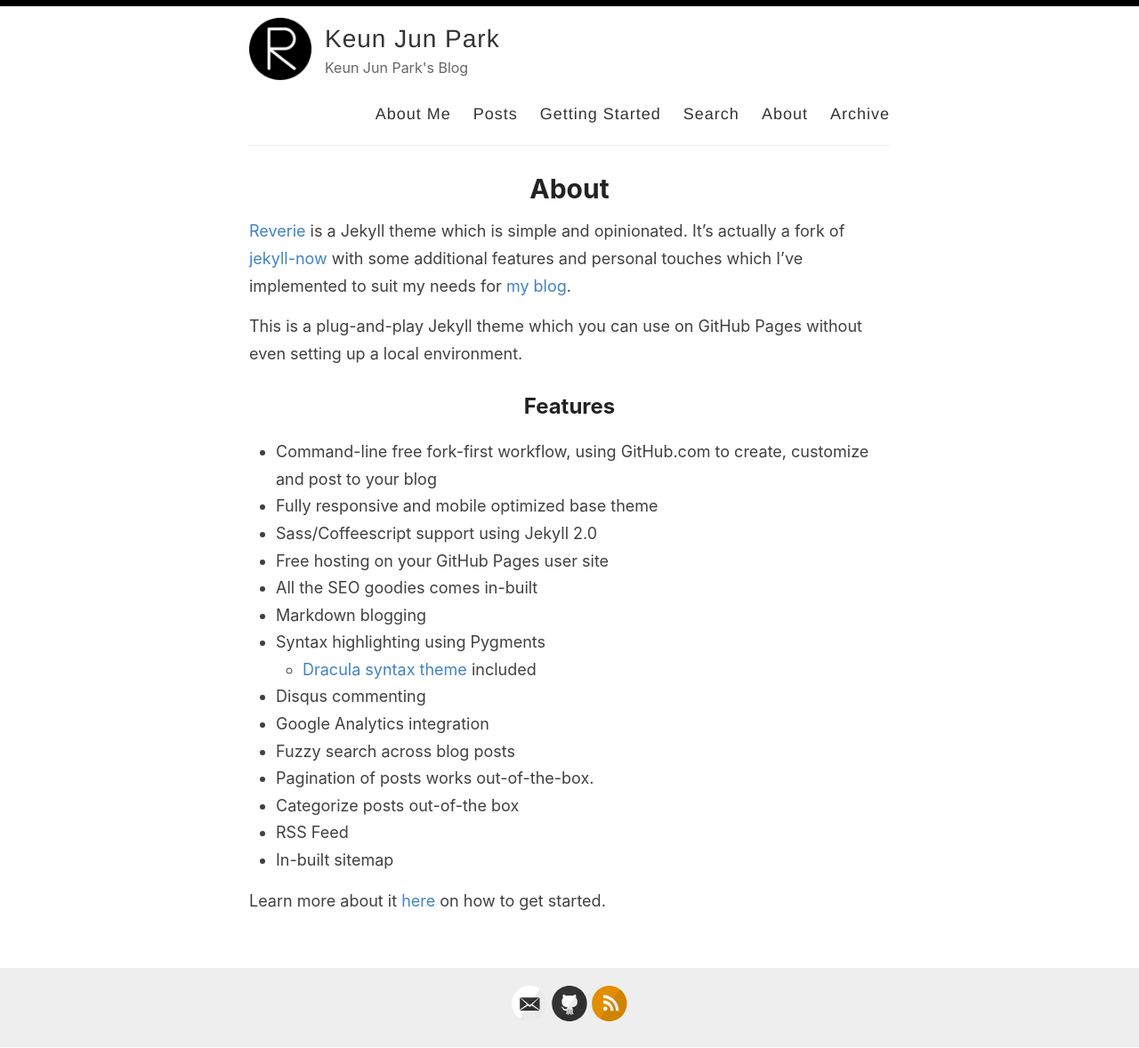
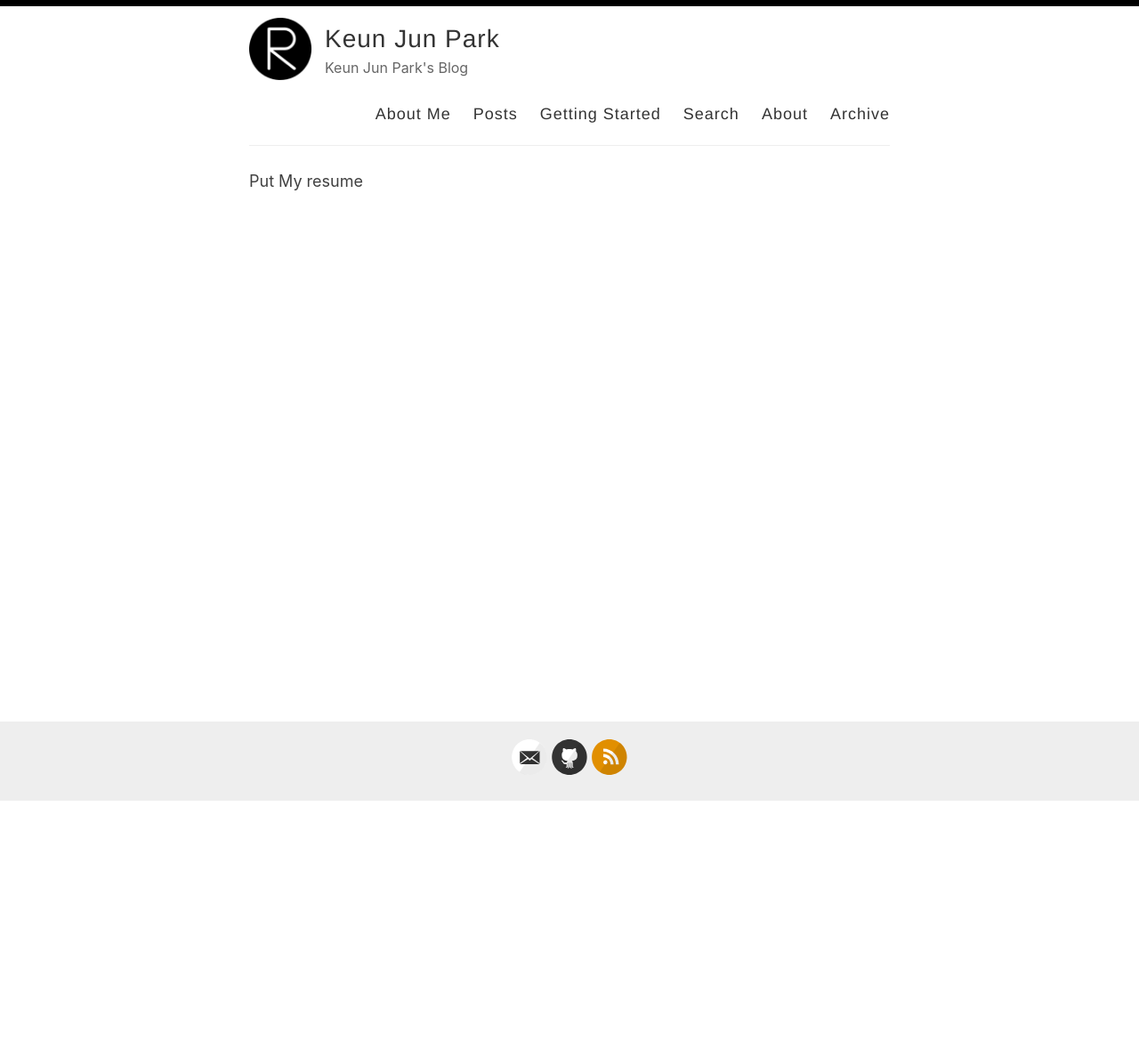
Before and after one commit to keunjunpark/keunjunpark.github.io, a Jekyll site: the page built from _pages/index.md, in a window 1280 px wide. Shown: the whole page at 89% size. Built offline with Jekyll 4.4.1, drawn with Linux system fonts in a browser that asks for light colours; after the commit the page ends 901 px from its top, so only the background shows below that.

Commit message:
make resume default page

```diff
--- a/_pages/index.md
+++ b/_pages/index.md
@@ -1,29 +1,5 @@
 ---
-layout: page
-title: About
-permalink: /about/
+layout: default
 ---
 
-[Reverie](https://github.com/amitmerchant1990/reverie) is a Jekyll theme which is simple and opinionated. It's actually a fork of [jekyll-now](https://github.com/barryclark/jekyll-now) with some additional features and personal touches which I've implemented to suit my needs for [my blog](https://www.amitmerchant.com).
-
-This is a plug-and-play Jekyll theme which you can use on GitHub Pages without even setting up a local environment.
-
-## Features
-
-- Command-line free fork-first workflow, using GitHub.com to create, customize and post to your blog
-- Fully responsive and mobile optimized base theme
-- Sass/Coffeescript support using Jekyll 2.0
-- Free hosting on your GitHub Pages user site
-- All the SEO goodies comes in-built
-- Markdown blogging
-- Syntax highlighting using Pygments
-    - [Dracula syntax theme](https://draculatheme.com/) included
-- Disqus commenting
-- Google Analytics integration
-- Fuzzy search across blog posts
-- Pagination of posts works out-of-the-box.
-- Categorize posts out-of-the box
-- RSS Feed
-- In-built sitemap
-
-Learn more about it [here](https://github.com/amitmerchant1990/reverie) on how to get started.
+Put My resume
--- a/_pages/posts.html
+++ b/_pages/posts.html
@@ -1,5 +1,7 @@
 ---
-layout: default
+layout: page
+title: Posts
+permalink: /posts/
 ---
 
 <div class="posts">
--- a/index.html
+++ b/index.html
@@ -1,5 +1,5 @@
 ---
-layout: default
+layout: page
 ---
 
 <div class="posts">
```
